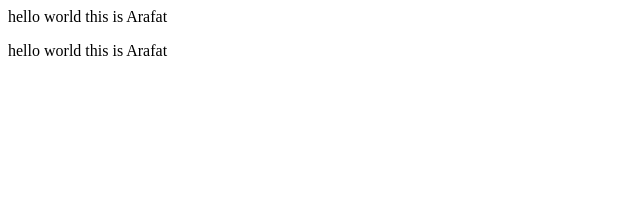
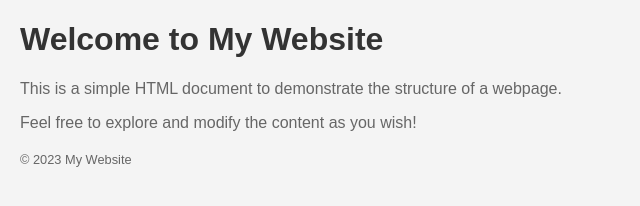
Before and after one commit to Arafat719/Local-Repo, a plain HTML site: page index.htm in a window 1280 px wide. Shown: the whole page, without its empty margins (0-640 px from the left). Drawn offline with Linux system fonts and the light colour scheme.

Commit message:
new html added

```diff
--- a/index.htm
+++ b/index.htm
@@ -1,2 +1,37 @@
-<p>hello world this is Arafat</p>
-<p>hello world this is Arafat</p>
+<!DOCTYPE html>
+<html lang="en">
+<head>
+    <meta charset="UTF-8">
+    <meta name="viewport" content="width=device-width, initial-scale=1.0">
+    <title>Document</title>
+</head>
+<body>
+    <h1>Welcome to My Website</h1>
+    <p>This is a simple HTML document to demonstrate the structure of a webpage.</p>
+    <p>Feel free to explore and modify the content as you wish!</p>
+    <footer>
+        <p>&copy; 2023 My Website</p>
+    </footer>
+    <script>
+        console.log("Welcome to my website!");
+    </script>
+    <style>
+        body {
+            font-family: Arial, sans-serif;
+            margin: 20px;
+            background-color: #f4f4f4;
+        }
+        h1 {
+            color: #333;
+        }
+        p {
+            color: #666;
+        }
+        footer {
+            margin-top: 20px;
+            font-size: 0.8em;
+            color: #999;
+        }
+    </style>
+</body>
+</html>
```
